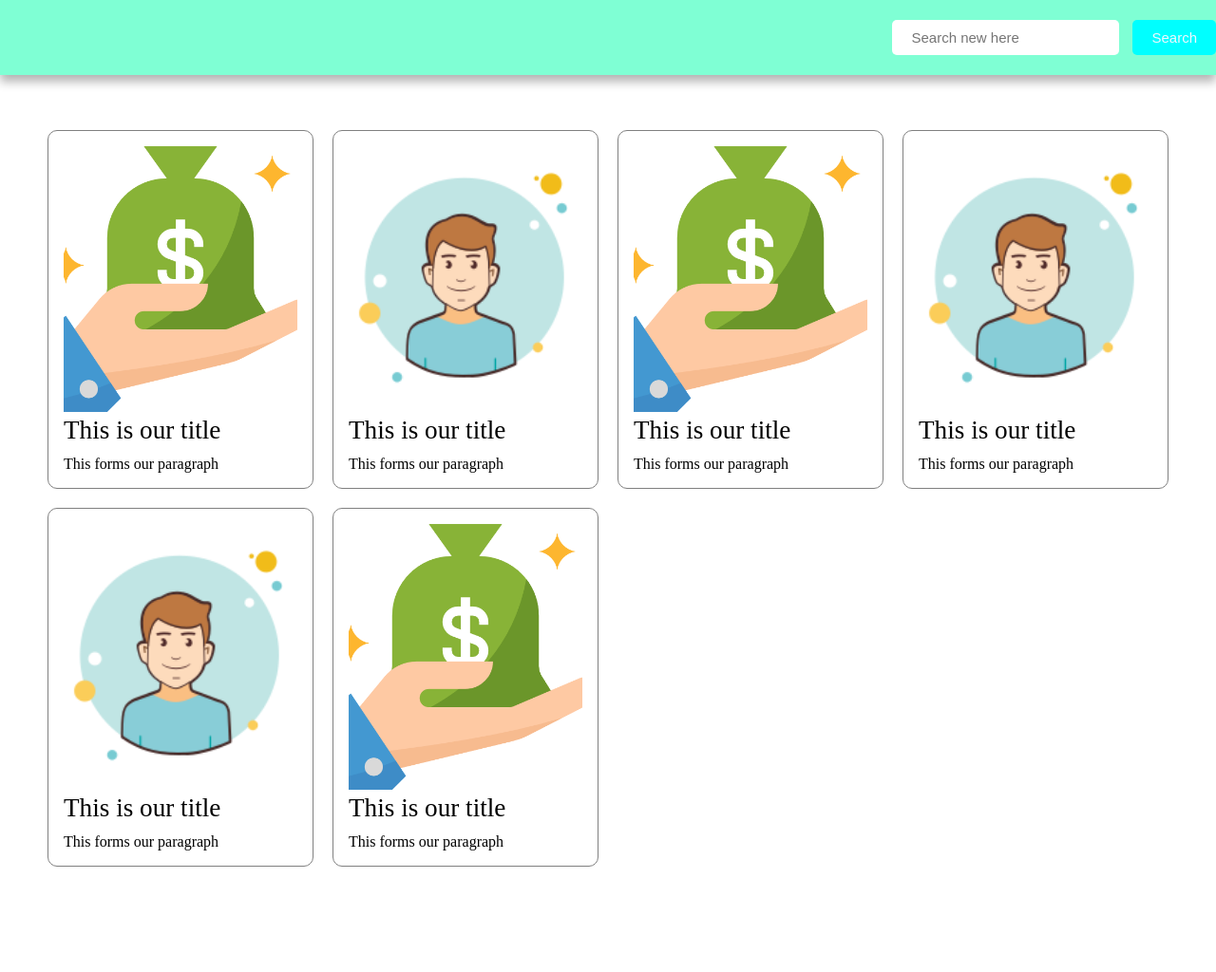
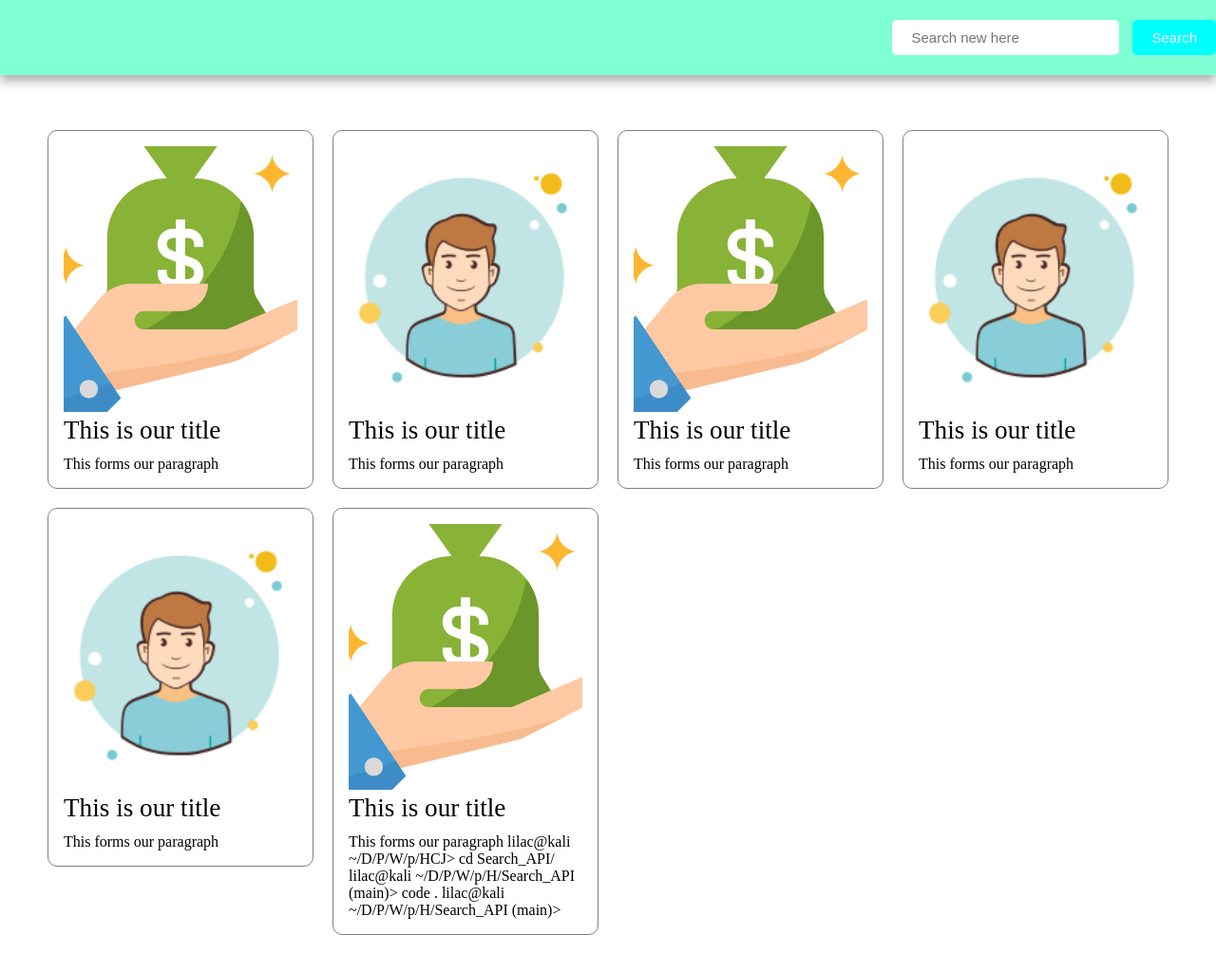
Before and after one commit to solomon-wamutu/Search_API, a plain HTML site: page index.html in a window 1280 px wide. Shown: the whole page at 95% size. Before the commit the page ends 971 px from the top, so only its background shows below. Drawn offline with Linux system fonts and the light colour scheme.

Commit message:
css changes

```diff
--- a/index.html
+++ b/index.html
@@ -66,7 +66,9 @@
         <img src="./img/bank.png" alt="">
         <h2>This is our title</h2>
         <p>
-            This forms our paragraph
+            This forms our paragraph lilac@kali ~/D/P/W/p/HCJ> cd Search_API/
+lilac@kali ~/D/P/W/p/H/Search_API (main)> code .
+lilac@kali ~/D/P/W/p/H/Search_API (main)>
 
         </p>
     </div>
```
